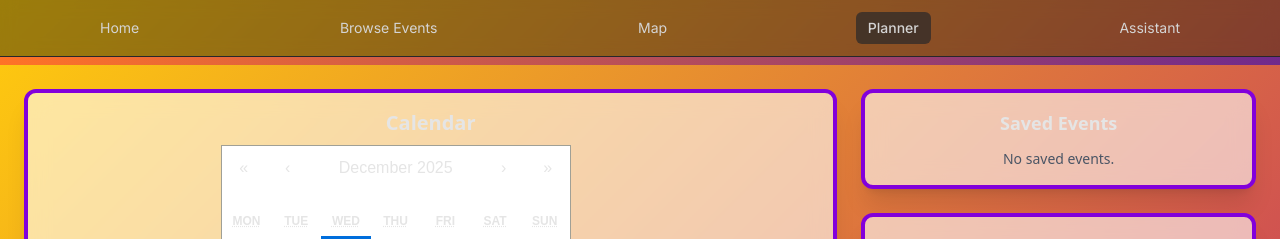
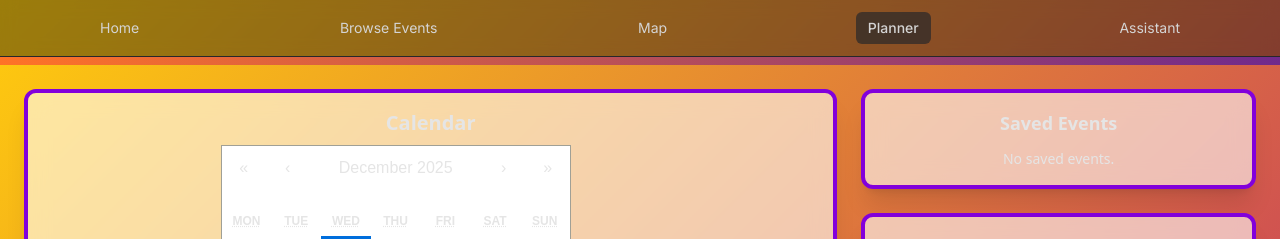
Before and after one commit to BryceLucas/EventHub, a Next.js app: page /planner in a window 1280 px wide. Shown: the top 239 px of the page. Built offline with nearby package versions, Linux system fonts and the light colour scheme.

Commit message:
tried changing color

```diff
--- a/components/PlannerPageUI.tsx
+++ b/components/PlannerPageUI.tsx
@@ -55,7 +55,7 @@ export default function PlannerPageUI({ items }: { items: any[] }) {
             {/* Event buttons replaced with EventCard list */}
             <div className="space-y-3">
               {items.length === 0 ? (
-                <div className="text-center text-sm text-gray-600">No saved events.</div>
+                <div className="text-center text-sm text-black-600">No saved events.</div>
               ) : (
                 items.map((e, i) => (
                   <EventCard key={e.id ?? i} event={e} />
```
